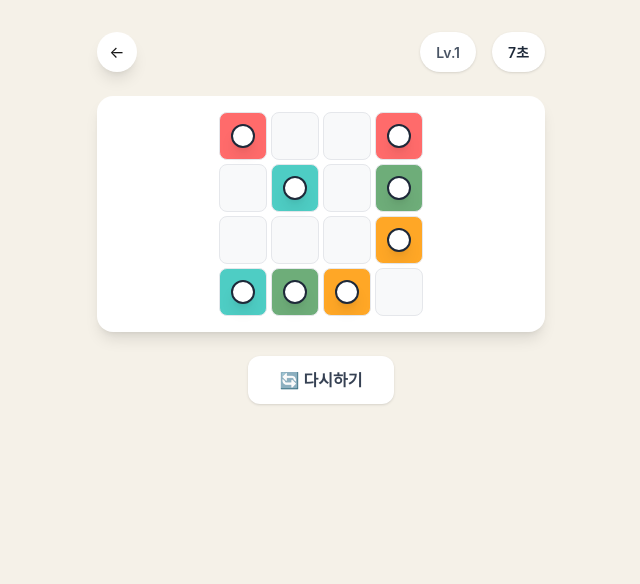
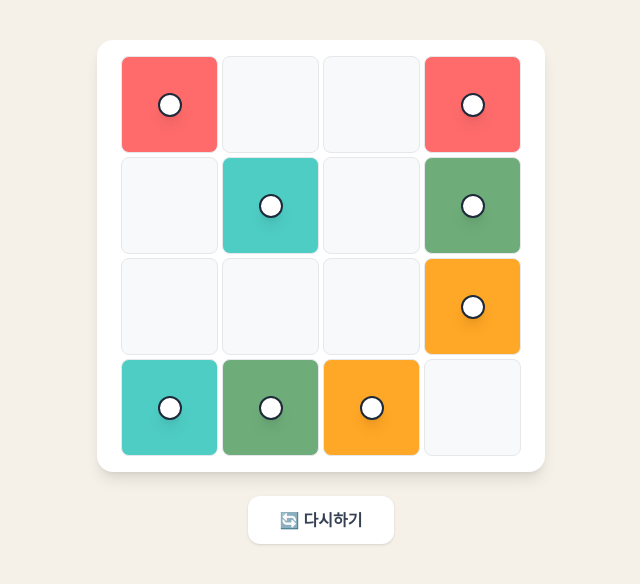
Before and after one commit to KBG1/dotories_games, a Next.js app: page /color_line_game in a window 1280 px wide. Both pictures are taken after a click on the button "게임 시작". Shown: the top 584 px of the page, without its empty margins (319-959 px from the left). Built offline with nearby package versions, Linux system fonts and the light colour scheme.

Commit message:
fix : 선연결 게임 - 완성되지 않은 선은 재 드로우시 제거

```diff
--- a/app/color_line_game/page.tsx
+++ b/app/color_line_game/page.tsx
@@ -178,36 +178,57 @@ function FlowFreeGame2() {
     [currentPuzzle]
   );
 
-  // 경로 연결 확인
-  const isPathConnected = useCallback(
-    (dot1: [number, number], dot2: [number, number], color: Color): boolean => {
-      const [r1, c1] = dot1;
-      const [r2, c2] = dot2;
+  // BFS로 실제 경로 연결 확인
+  const checkPathConnectionBFS = (
+    dot1: [number, number],
+    dot2: [number, number],
+    color: Color,
+    grid: GameCell[][]
+  ): boolean => {
+    const [startR, startC] = dot1;
+    const [endR, endC] = dot2;
 
-      // 각 점 주변에 같은 색 경로가 있는지 확인
-      const hasPath1 = getAdjacentCells(r1, c1).some(
-        ([r, c]) =>
-          gameGrid[r][c].type === "path" && gameGrid[r][c].color === color
-      );
+    const queue: Array<[number, number]> = [[startR, startC]];
+    const visited = new Set<string>();
+    visited.add(`${startR},${startC}`);
 
-      const hasPath2 = getAdjacentCells(r2, c2).some(
-        ([r, c]) =>
-          gameGrid[r][c].type === "path" && gameGrid[r][c].color === color
-      );
+    while (queue.length > 0) {
+      const [r, c] = queue.shift()!;
 
-      return hasPath1 && hasPath2;
-    },
-    [gameGrid, getAdjacentCells]
-  );
+      // 목적지 도달
+      if (r === endR && c === endC) {
+        return true;
+      }
+
+      // 인접한 셀 탐색
+      const adjacentCells = getAdjacentCells(r, c);
+      for (const [nr, nc] of adjacentCells) {
+        const key = `${nr},${nc}`;
+        if (visited.has(key)) continue;
+
+        const cell = grid[nr][nc];
+        // 같은 색의 경로나 점만 따라가기
+        if (
+          (cell.type === "path" && cell.color === color) ||
+          (cell.type === "dot" && cell.color === color)
+        ) {
+          visited.add(key);
+          queue.push([nr, nc]);
+        }
+      }
+    }
+
+    return false;
+  };
 
   // 게임 완료 체크
   const checkGameCompletion = useCallback(() => {
     if (!puzzleData || !currentPuzzle) return;
 
-    // 모든 페어가 연결되었는지 확인
+    // 모든 페어가 연결되었는지 확인 (BFS 사용)
     const connectedCount = puzzleData.pairs.filter((pair) => {
       const [dot1, dot2] = pair.dots;
-      return isPathConnected(dot1, dot2, pair.color);
+      return checkPathConnectionBFS(dot1, dot2, pair.color, gameGrid);
     }).length;
 
     // 모든 셀이 채워졌는지 확인
@@ -223,7 +244,7 @@ function FlowFreeGame2() {
       setCompletionTime(currentTime);
       setGameCompleted(true);
     }
-  }, [puzzleData, currentPuzzle, gameGrid, currentTime, isPathConnected]);
+  }, [puzzleData, currentPuzzle, gameGrid, currentTime, getAdjacentCells]);
 
   // 이동 처리
   const handleMove = useCallback(
@@ -317,29 +338,24 @@ function FlowFreeGame2() {
   // 터치 이벤트를 위한 좌표 계산
   const getTouchCellPosition = useCallback(
     (touch: React.Touch, gridElement: HTMLElement): [number, number] | null => {
+      if (!currentPuzzle) return null;
+
       const rect = gridElement.getBoundingClientRect();
       const x = touch.clientX - rect.left;
       const y = touch.clientY - rect.top;
 
-      const padding = 16;
-      const adjustedX = x - padding;
-      const adjustedY = y - padding;
+      // 그리드의 실제 크기에서 셀 크기 계산 (반응형)
+      const gridSize = currentPuzzle.size;
+      const cellSize = rect.width / gridSize;
 
-      if (adjustedX < 0 || adjustedY < 0) return null;
-
-      const cellSize = 48; // 12 * 4px (w-12 h-12)
-      const gap = 4; // gap-1
-      const totalCellSize = cellSize + gap;
-
-      const col = Math.floor(adjustedX / totalCellSize);
-      const row = Math.floor(adjustedY / totalCellSize);
+      const col = Math.floor(x / cellSize);
+      const row = Math.floor(y / cellSize);
 
       if (
-        currentPuzzle &&
         row >= 0 &&
-        row < currentPuzzle.size &&
+        row < gridSize &&
         col >= 0 &&
-        col < currentPuzzle.size
+        col < gridSize
       ) {
         return [row, col];
       }
@@ -353,8 +369,8 @@ function FlowFreeGame2() {
     const cell = gameGrid[row][col];
 
     if (cell.type === "dot" && cell.color) {
-      // 기존 경로 지우기
-      clearPathsForColor(cell.color);
+      // 미완성 경로 제거 + 현재 색상 경로 지우기를 한 번에 처리
+      clearPathsBeforeStart(cell.color);
 
       setIsDrawing(true);
       setCurrentColor(cell.color);
@@ -362,16 +378,40 @@ function FlowFreeGame2() {
     }
   };
 
-  // 특정 색상의 모든 경로 지우기
-  const clearPathsForColor = (color: Color) => {
-    const newGrid = gameGrid.map((row) =>
-      row.map((cell) => {
-        if (cell.type === "path" && cell.color === color) {
-          return { type: "empty" as CellType };
+  // 새로운 선을 시작하기 전에 경로 정리 (한 번에!)
+  const clearPathsBeforeStart = (startingColor: Color) => {
+    if (!puzzleData) return;
+
+    const newGrid = gameGrid.map(row => row.map(cell => ({ ...cell })));
+
+    // 1. 모든 색상의 경로 확인하고 미완성 경로는 제거
+    puzzleData.pairs.forEach((pair) => {
+      const [dot1, dot2] = pair.dots;
+
+      // BFS로 두 점이 실제로 연결되어 있는지 확인
+      const isConnected = checkPathConnectionBFS(dot1, dot2, pair.color, newGrid);
+
+      // 연결되지 않은 경로는 제거
+      if (!isConnected) {
+        for (let r = 0; r < newGrid.length; r++) {
+          for (let c = 0; c < newGrid[r].length; c++) {
+            if (newGrid[r][c].type === "path" && newGrid[r][c].color === pair.color) {
+              newGrid[r][c] = { type: "empty" as CellType };
+            }
+          }
         }
-        return cell;
-      })
-    );
+      }
+    });
+
+    // 2. 시작하려는 색상의 경로도 제거 (완성된 경로라도)
+    for (let r = 0; r < newGrid.length; r++) {
+      for (let c = 0; c < newGrid[r].length; c++) {
+        if (newGrid[r][c].type === "path" && newGrid[r][c].color === startingColor) {
+          newGrid[r][c] = { type: "empty" as CellType };
+        }
+      }
+    }
+
     setGameGrid(newGrid);
   };
 
@@ -593,30 +633,7 @@ function FlowFreeGame2() {
         }
       `}</style>
 
-      <div className="max-w-md mx-auto">
-        {/* 상단 HUD */}
-        <div className="flex items-center justify-between mb-6 pt-4">
-          <button
-            onClick={() => setShowLevelSelect(true)}
-            className="w-10 h-10 bg-white rounded-full flex items-center justify-center shadow-lg"
-          >
-            ←
-          </button>
-
-          <div className="flex items-center space-x-4">
-            <div className="bg-white rounded-full px-4 py-2 shadow-sm">
-              <span className="text-sm font-semibold text-gray-600">
-                Lv.{selectedLevel}
-              </span>
-            </div>
-            <div className="bg-white rounded-full px-4 py-2 shadow-sm">
-              <span className="text-sm font-semibold text-gray-800">
-                {currentTime}초
-              </span>
-            </div>
-          </div>
-        </div>
-
+      <div className="max-w-md mx-auto mt-6">
         {/* 게임 그리드 */}
         <div className="bg-white rounded-2xl p-4 shadow-lg mb-6">
           <div
@@ -624,7 +641,8 @@ function FlowFreeGame2() {
             data-game-grid
             style={{
               gridTemplateColumns: `repeat(${currentPuzzle?.size || 4}, 1fr)`,
-              width: "fit-content",
+              maxWidth: "min(100%, 400px)",
+              width: "100%",
               touchAction: "none",
             }}
             onMouseUp={handleEnd}
@@ -636,7 +654,7 @@ function FlowFreeGame2() {
               row.map((cell, colIndex) => (
                 <div
                   key={`${rowIndex}-${colIndex}`}
-                  className="game-cell w-12 h-12 border border-gray-200 cursor-pointer transition-all duration-150 rounded-lg flex items-center justify-center"
+                  className="game-cell aspect-square border border-gray-200 cursor-pointer transition-all duration-150 rounded-lg flex items-center justify-center"
                   style={{
                     backgroundColor:
                       cell.type === "empty"
```
